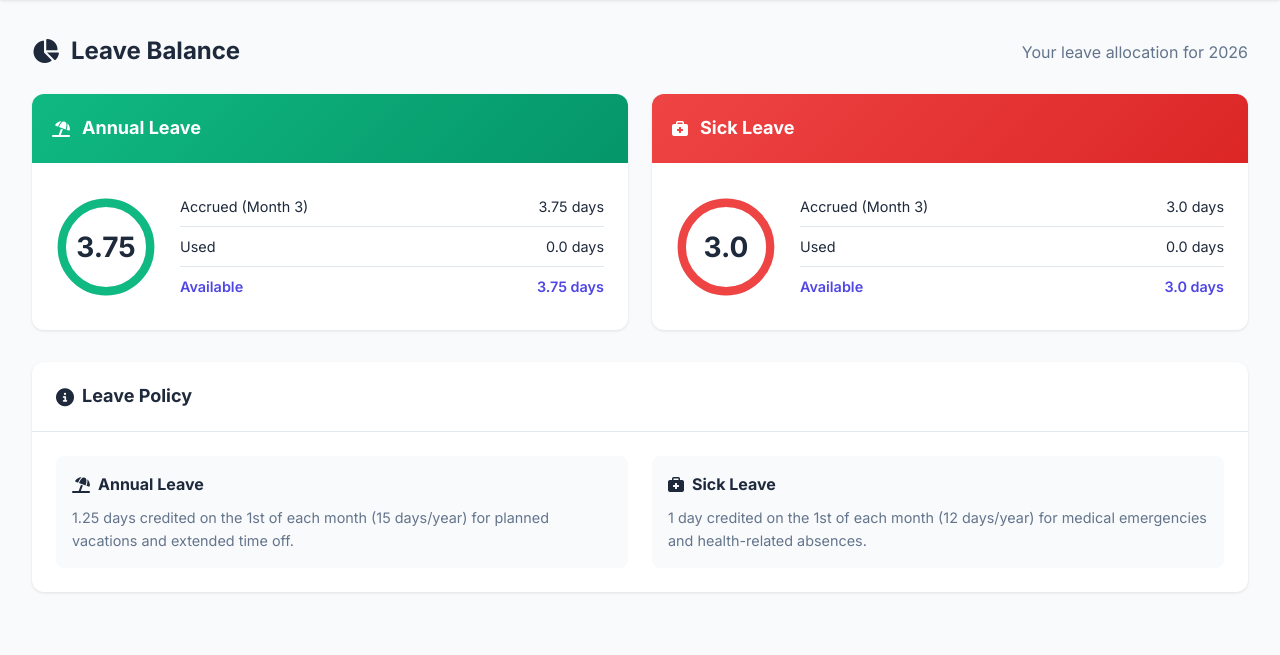
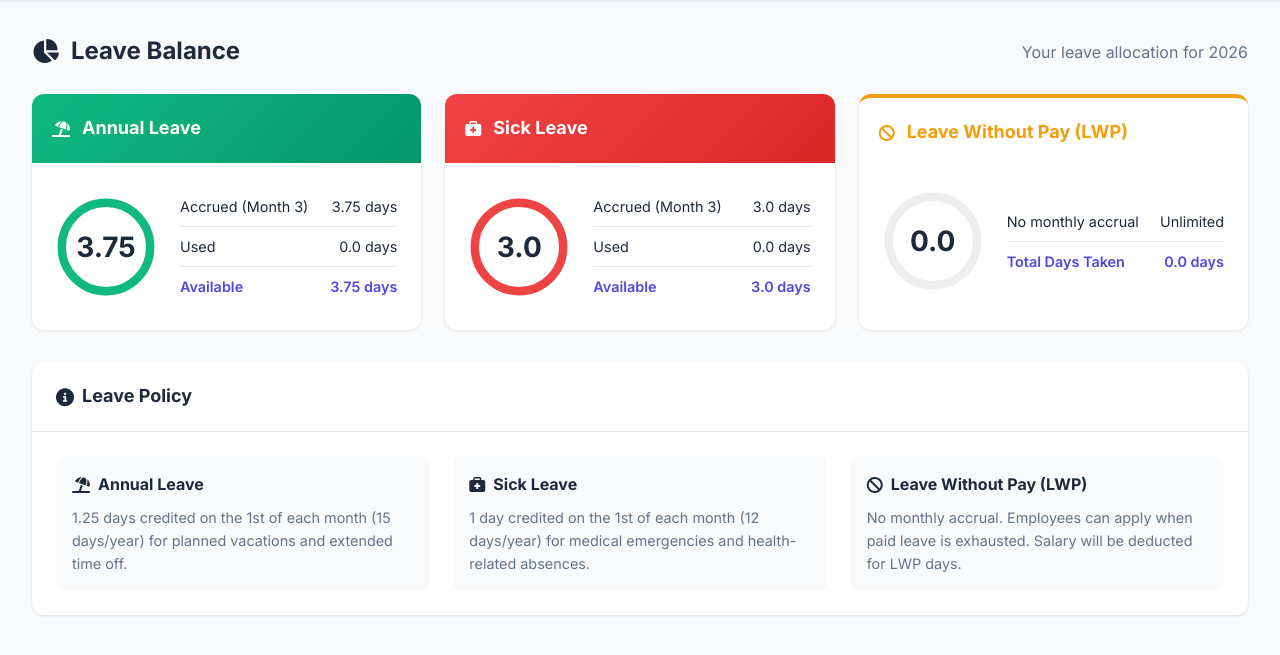
Before and after one commit to rami629914-star/Acebiz-HRMS, a Flask app: page /leave-balance in a window 1280 px wide. Shown: the part 64-719 px from the top of the page. Run offline with Flask 3, Linux system fonts and the light colour scheme; a user stored in the database is signed in.

Commit message:
add leave without pay type

```diff
--- a/app.py
+++ b/app.py
@@ -66,7 +66,7 @@ class User(UserMixin, db.Model):
 class Leave(db.Model):
     id = db.Column(db.Integer, primary_key=True)
     user_id = db.Column(db.Integer, db.ForeignKey('user.id'), nullable=False)
-    leave_type = db.Column(db.String(50), nullable=False)  # sick, annual
+    leave_type = db.Column(db.String(50), nullable=False)  # sick, annual, lwp
     start_date = db.Column(db.Date, nullable=False)
     end_date = db.Column(db.Date, nullable=False)
     reason = db.Column(db.Text, nullable=False)
@@ -91,6 +91,7 @@ class LeaveBalance(db.Model):
     year = db.Column(db.Integer, nullable=False)
     sick_leave_used = db.Column(db.Float, default=0)
     annual_leave_used = db.Column(db.Float, default=0)
+    lwp_used = db.Column(db.Float, default=0)
 
     def get_available_leave(self):
         """Calculate available leave based on monthly accrual"""
@@ -101,7 +102,8 @@ class LeaveBalance(db.Model):
             'annual_available': round(accrued['annual'] - self.annual_leave_used, 2),
             'sick_available': round(accrued['sick'] - self.sick_leave_used, 2),
             'annual_used': self.annual_leave_used,
-            'sick_used': self.sick_leave_used
+            'sick_used': self.sick_leave_used,
+            'lwp_used': self.lwp_used
         }
 
 class PasswordResetOTP(db.Model):
@@ -141,8 +143,12 @@ def record_leave_transaction(user_id, leave_type, transaction_type, days, descri
         leave_info = balance.get_available_leave()
         if leave_type == 'annual':
             balance_after = leave_info['annual_available']
+        elif leave_type == 'sick':
+            balance_after = leave_info['sick_available']
+        elif leave_type == 'lwp':
+            balance_after = leave_info['lwp_used']
         else:
-            balance_after = leave_info['sick_available']
+            balance_after = 0
     else:
         balance_after = 0
 
@@ -493,7 +499,8 @@ def apply_leave():
             year=datetime.now().year
         ).first()
 
-        if balance:
+        # LWP has no balance limit, skip check for it
+        if leave_type in ['sick', 'annual'] and balance:
             leave_info = balance.get_available_leave()
             available = 0
             if leave_type == 'sick':
@@ -501,7 +508,7 @@ def apply_leave():
             elif leave_type == 'annual':
                 available = leave_info['annual_available']
 
-            if leave_type in ['sick', 'annual'] and days > available:
+            if days > available:
                 flash(f'Insufficient leave balance. Available: {available} days', 'error')
                 return render_template('apply_leave.html')
 
@@ -578,6 +585,8 @@ def approve_leave(leave_id):
             balance.sick_leave_used += days
         elif leave.leave_type == 'annual':
             balance.annual_leave_used += days
+        elif leave.leave_type == 'lwp':
+            balance.lwp_used += days
 
         # Record the debit transaction
         record_leave_transaction(
@@ -707,6 +716,8 @@ def approve_revocation(leave_id):
             balance.sick_leave_used = max(0, balance.sick_leave_used - days)
         elif leave.leave_type == 'annual':
             balance.annual_leave_used = max(0, balance.annual_leave_used - days)
+        elif leave.leave_type == 'lwp':
+            balance.lwp_used = max(0, balance.lwp_used - days)
 
         # Record the credit transaction (restoration)
         record_leave_transaction(
@@ -874,7 +885,8 @@ def leave_stats():
         leave_info = balance.get_available_leave()
         return jsonify({
             'sick': {'accrued': leave_info['sick_accrued'], 'used': leave_info['sick_used'], 'available': leave_info['sick_available']},
-            'annual': {'accrued': leave_info['annual_accrued'], 'used': leave_info['annual_used'], 'available': leave_info['annual_available']}
+            'annual': {'accrued': leave_info['annual_accrued'], 'used': leave_info['annual_used'], 'available': leave_info['annual_available']},
+            'lwp': {'used': leave_info['lwp_used']}
         })
     return jsonify({})
 
--- a/templates/apply_leave.html
+++ b/templates/apply_leave.html
@@ -20,6 +20,7 @@
                         <option value="">Select Leave Type</option>
                         <option value="annual">Annual Leave</option>
                         <option value="sick">Sick Leave</option>
+                        <option value="lwp">Leave Without Pay</option>
                     </select>
                 </div>
             </div>
--- a/templates/leave_balance.html
+++ b/templates/leave_balance.html
@@ -72,6 +72,30 @@
                 </div>
             </div>
         </div>
+        <div class="balance-card" style="border-top: 4px solid #f59e0b;">
+            <div class="balance-header" style="color: #f59e0b;">
+                <i class="fas fa-ban"></i>
+                <h3>Leave Without Pay (LWP)</h3>
+            </div>
+            <div class="balance-body">
+                <div class="balance-circle">
+                    <svg viewBox="0 0 36 36" class="circular-chart">
+                        <path class="circle-bg" d="M18 2.0845 a 15.9155 15.9155 0 0 1 0 31.831 a 15.9155 15.9155 0 0 1 0 -31.831"/>
+                    </svg>
+                    <div class="balance-number">{{ leave_info.lwp_used }}</div>
+                </div>
+                <div class="balance-details">
+                    <div class="detail-row">
+                        <span>No monthly accrual</span>
+                        <span>Unlimited</span>
+                    </div>
+                    <div class="detail-row highlight">
+                        <span>Total Days Taken</span>
+                        <span>{{ leave_info.lwp_used }} days</span>
+                    </div>
+                </div>
+            </div>
+        </div>
     </div>
 
     <div class="card mt-4">
@@ -87,6 +111,10 @@
                 <div class="policy-item">
                     <h4><i class="fas fa-briefcase-medical"></i> Sick Leave</h4>
                     <p>1 day credited on the 1st of each month (12 days/year) for medical emergencies and health-related absences.</p>
+                </div>
+                <div class="policy-item">
+                    <h4><i class="fas fa-ban"></i> Leave Without Pay (LWP)</h4>
+                    <p>No monthly accrual. Employees can apply when paid leave is exhausted. Salary will be deducted for LWP days.</p>
                 </div>
             </div>
         </div>
```
Also changed, not shown: templates/dashboard.html (+15 -0 lines).
